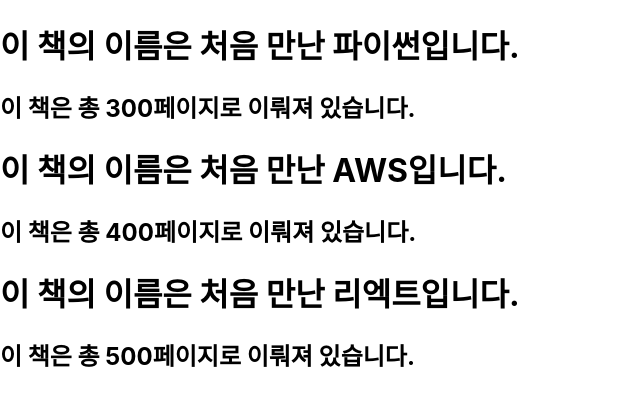
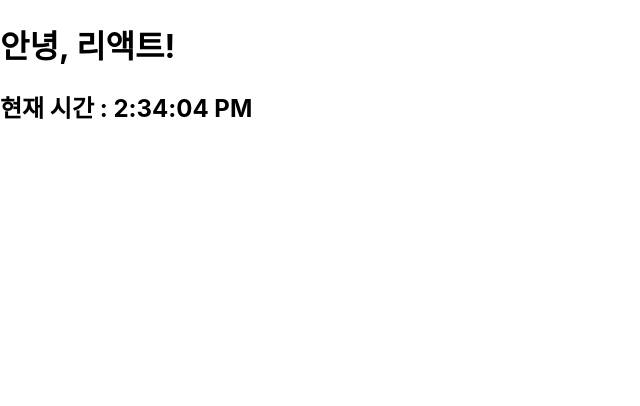
Before and after one commit to tmdgus0324/React_basic, a React (Create React App) app in the folder my-app/: page / in a window 1280 px wide. Shown: the top 406 px of the page, without its empty margins (0-640 px from the left). Built offline with nearby package versions, Linux system fonts and the light colour scheme.

Commit message:
React기초 정리중_020_3장4장복습중

```diff
--- a/my-app/src/chapter_03/Book.jsx
+++ b/my-app/src/chapter_03/Book.jsx
@@ -1,5 +1,5 @@
 import React from "react";
-/*
+
 function Book(props) {
     return (
         <div>
@@ -8,9 +8,10 @@
         </div>
     );
 }
-*/
+
 
 // JSX를 사용하지 않고 작성한 React Component코드
+/*
 function Book(props){
     return React.createElement(
         'div',
@@ -29,5 +30,6 @@
         ]
     )
 }
+*/
 
 export default Book;
--- a/my-app/src/index.js
+++ b/my-app/src/index.js
@@ -23,15 +23,16 @@
 
 
 /* chapter 3 */
-
+/*
 ReactDOM.render(
   <React.StrictMode>
     <Library />
   </React.StrictMode>,
   document.getElementById('root')
 );
-
+*/
 /*
+// React 18버전에서 사용
 const root = ReactDOM.createRoot(document.getElementById('root'));
 
 root.render(
@@ -42,6 +43,16 @@
 */
 
 /* chapter 4 */
+
+setInterval(() => {
+  ReactDOM.render(
+    <React.StrictMode>
+      <Clock />
+    </React.StrictMode>,
+    document.getElementById('root')
+  );
+}, 1000);
+
 /*
 const root = ReactDOM.createRoot(document.getElementById('root'));
 
```
Also changed, not shown: 1 other file (tests, documents, lock files or other folders).
